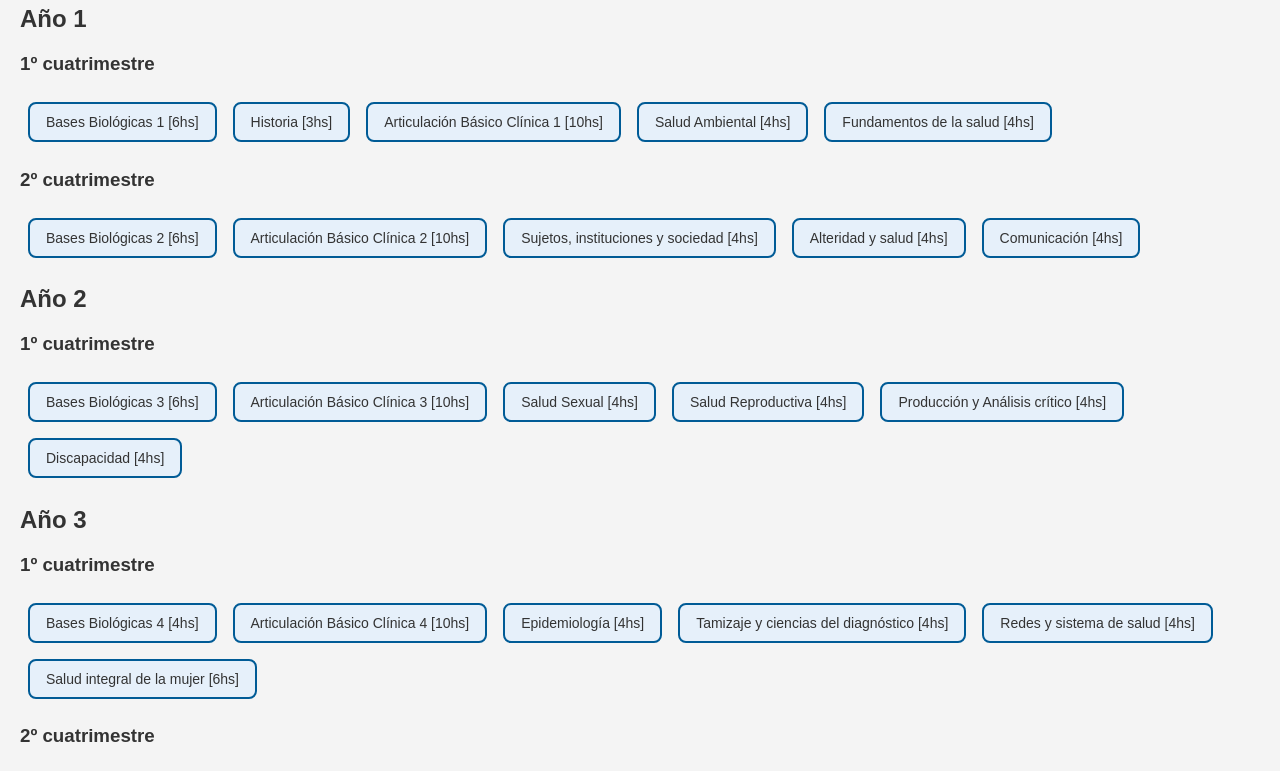
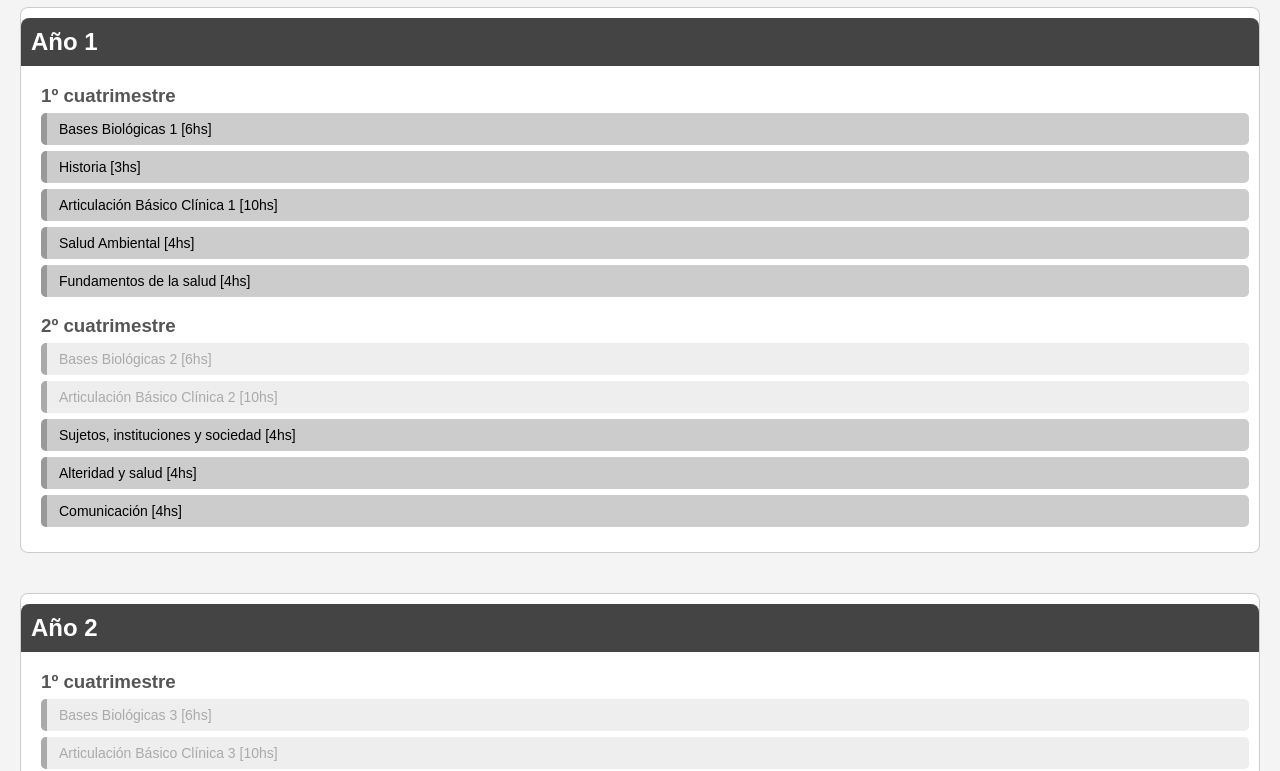
Before and after one commit to Galh04/Medicina, a plain HTML site: page index.html in a window 1280 px wide. Shown: the part 93-864 px from the top of the page. Drawn offline with Linux system fonts and the light colour scheme.

Commit message:
Update estilos.css

```diff
--- a/estilos.css
+++ b/estilos.css
@@ -1,52 +1,65 @@
 body {
   font-family: Arial, sans-serif;
-  margin: 20px;
   background-color: #f4f4f4;
-  color: #333;
+  margin: 0;
+  padding: 20px;
 }
 
 h1 {
   text-align: center;
-  margin-bottom: 40px;
+  color: #333;
 }
 
-#grid {
-  display: flex;
-  flex-direction: column;
-  gap: 40px;
+.year {
+  margin-bottom: 40px;
+  border: 1px solid #ccc;
+  border-radius: 8px;
+  background: #fff;
+  padding: 10px;
 }
 
-.nivel {
-  background-color: #fff;
-  border-radius: 12px;
-  padding: 20px;
-  box-shadow: 0 4px 8px rgba(0, 0, 0, 0.1);
+.year h2 {
+  background-color: #444;
+  color: white;
+  padding: 10px;
+  margin: 0 -10px 10px -10px;
+  border-radius: 8px 8px 0 0;
 }
 
-.nivel h2 {
-  margin-top: 0;
-  color: #005b96;
+.cuatrimestre {
+  margin: 15px 0;
+  padding-left: 10px;
+}
+
+.cuatrimestre h3 {
+  color: #555;
+  margin-bottom: 5px;
 }
 
 .materia {
-  display: inline-block;
-  margin: 8px;
-  padding: 10px 16px;
+  margin: 6px 0;
+  padding: 8px 12px;
+  border-radius: 5px;
+  background-color: #ccc;
+  cursor: pointer;
+  transition: background-color 0.3s ease;
+  border-left: 6px solid #999;
   font-size: 14px;
-  border: 2px solid #005b96;
-  border-radius: 8px;
-  background-color: #e6f0fa;
-  cursor: pointer;
-  transition: all 0.3s ease;
 }
 
-.materia:hover {
-  background-color: #d0e4f5;
+.materia.activa {
+  background-color: #d4f7d4;
+  border-left-color: #0a0;
+  color: #000;
 }
 
-.materia.aprobada {
-  background-color: #a4e4a0;
-  border-color: #3c9a3c;
-  color: #1e5e1e;
-  font-weight: bold;
+.materia.bloqueada {
+  background-color: #eee;
+  color: #aaa;
+  cursor: not-allowed;
+  border-left-color: #aaa;
 }
+
+.materia:hover:not(.bloqueada) {
+  background-color: #b2ffb2;
+}
```
